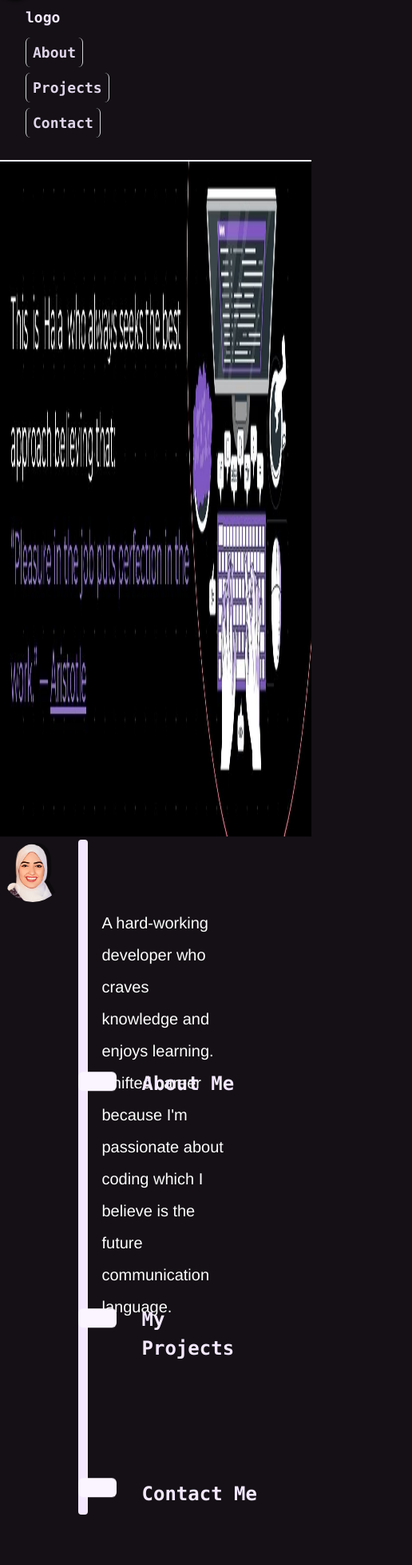
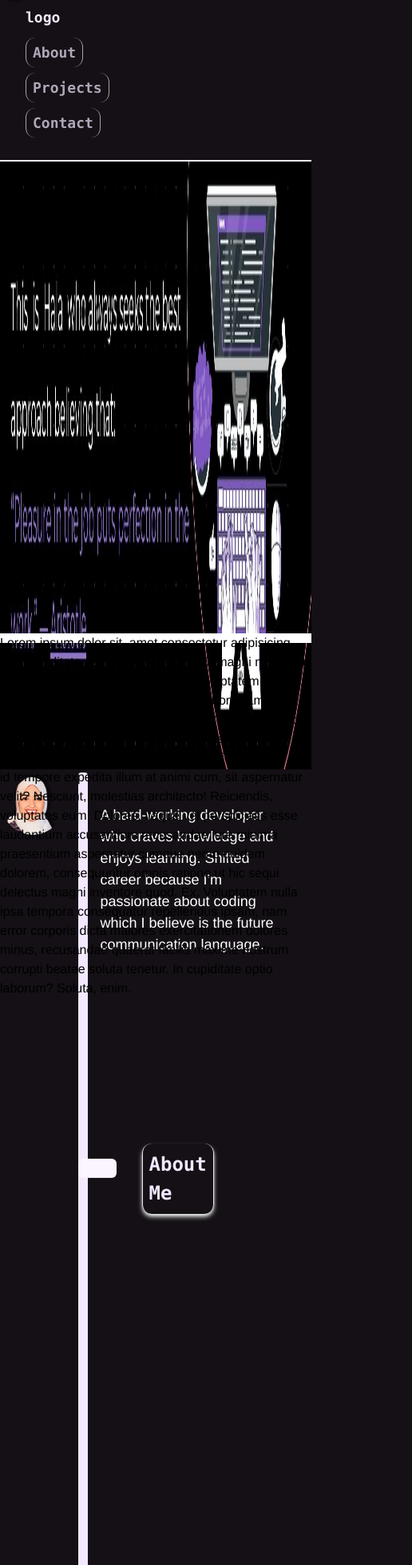
Before and after one commit to C8-HalaAbuShalbak/Portfolio, a React (Vite) app: page / in a window 390 px wide. Shown: the part 40-1997 px from the top of the page at 80% size, 516 px wide, since content can reach past the window. Before the commit the page ends 1934 px from the top, so only its background shows below. Built offline with nearby package versions, Linux system fonts and the light colour scheme.

Commit message:
layout v04

```diff
--- a/src/App.jsx
+++ b/src/App.jsx
@@ -116,7 +116,6 @@ function App() {
           <span id="s11"></span>
           <span id="s7"></span>
         </div> */}
-
         <div className="cursor-style delay-[500]" ref={cursor}>
           <div className="inner-cursor-style " ref={innerCursor}>
             {" "}
@@ -126,49 +125,58 @@ function App() {
           <div className="w-full block justify-between flex-grow sm:flex sm:items-center sm:w-auto  cursor-none   ">
             <div className="block mt-4 sm:inline-block sm:mt-0">logo</div>
             <div className="block mt-4 sm:inline-block sm:mt-0  hover:text-purple-50  animate-pulse  hover:animate-none w-[10%] text-center">
-              <a className="border-x rounded-md p-2" href="#about">
+              <a
+                className="border-x rounded-xl p-2 "
+                href="#about"
+                onClick={hadleShowAbout}
+              >
                 About
               </a>
             </div>{" "}
             <div className="block mt-4 sm:inline-block sm:mt-0  hover:text-purple-50 animate-pulse  hover:animate-none  w-[10%] text-center">
-              <a className="border-x p-2 rounded-md" href="#projects">
+              <a className="border-x p-2 rounded-xl" href="#projects">
                 Projects
               </a>
             </div>{" "}
             <div className="block mt-4 sm:inline-block sm:mt-0  hover:text-purple-50 animate-pulse  hover:animate-none  w-[10%] text-center">
-              <a className="border-x p-2 rounded-md" href="#about">
+              <a className="border-x p-2 rounded-xl" href="#about">
                 Contact
               </a>
             </div>
           </div>
         </nav>
-        <div className="w-full h-screen">
-          <img className="h-full w-full" src=".\1.jpg" />
+        <div>
+          <img className="h-[90vh] w-full" src=".\1.jpg" />
         </div>
-
-        <aside className="w-3 min-h-screen bg-purple-100 ml-[25vw] mt-1 rounded relative ">
+        <aside className="w-3 h-[500vh] bg-purple-100 ml-[25vw] mt-1 rounded relative ">
           <div className=" absolute p-0 top-0 right-[30px] rounded-full w-[20vw] h-[10vh] ">
             <img
               src=".\136089755 (1) (1).png"
               className="bg-transparent rounded-full "
             />
           </div>
-          <div className="absolute p-0 top-[10%] left-[30px] rounded-full w-[40vw] h-4/5  leading-loose text-xl text-white">
-            A hard-working developer who craves knowledge and enjoys learning.
-            Shifted career because I'm passionate about coding which I believe
-            is the future communication language.
+          <div className=" absolute p-0 top-10 left-7 rounded-full w-screen">
+            <p className="  w-3/5 leading-normal text-lg lg:text-2xl md:leading-loose md:w-2/5 md:h-full text-white ">
+              {" "}
+              A hard-working developer who craves knowledge and enjoys learning.
+              Shifted career because I'm passionate about coding which I believe
+              is the future communication language.
+            </p>
           </div>
 
-          <div className="rounded-md w-[3rem] h-[1.5rem] absolute top-[35%] left-21 border-red-600 text-purple-100 font-extrabold text-[2rem] bg-purple-50 animate-bounce"></div>
+          <div className="rounded-md w-[3rem] h-[1.5rem] absolute top-[11.5%] left-21 border-red-600 text-purple-100 font-extrabold text-[2rem] bg-purple-50 animate-bounce"></div>
           <ul
-            className=" flex flex-col rounded absolute font-mono text-left left-20 top-[34%]  text-purple-100 font-extrabold text-[1.5rem]  w-[60vw]"
+            className=" flex flex-col rounded absolute font-mono text-left left-20 top-[11%]  text-purple-100 font-extrabold text-[1.5rem] md:w-[35vw] "
             id="about"
             onClick={hadleShowAbout}
           >
-            About Me{" "}
+            <span className="border-x w-fit rounded-xl p-2 shadow-md shadow-white mb-3">
+              About Me{" "}
+            </span>
+
             {showAbout && (
               <>
-                {" "}
+                {" "}<div className="w-screen md:w-screen">
                 <TypeAnimation
                   sequence={[
                     "I am a Front-End Developer",
@@ -182,9 +190,10 @@ function App() {
                   speed={45}
                   deletionSpeed={70}
                   cursor={false}
-                  className="text-xl text-green-400 font-semibold bg-black-950/50	mt-2 w-[100%] rounded-md"
+                  className="text-xl block text-green-400 font-semibold bg-black-950/50	mt-2 w-5/6 rounded-md h-[3rem]"
                   repeat={Infinity}
                 />
+
                 <TypeAnimation
                   sequence={[
                     "My name is Hala-حلا-,I Saw this world for the first time on 27th of July 1997,and loved it!I always dream big ,and work hard to get what I want.. You can see that I love programming! Check my portfolio if you are not sure yet!",
@@ -192,80 +201,26 @@ function App() {
                   wrapper="div"
                   speed={45}
                   deletionSpeed={70}
-                  className="text-xl text-amber-200 font-semibold bg-black-950/50	mt-2 w-[100%] rounded-md"
+                  className="text-xl text-amber-200 font-semibold bg-black-950/50	mt-2 w-3/5  lg:w-2/5 rounded-md"
                   repeat={0}
-                />
+                /></div>
               </>
             )}
           </ul>
-          <div className="rounded-md w-[3rem] h-[1.5rem] absolute top-[70%] left-21 border-red-600 text-purple-100 font-extrabold text-[2rem] bg-purple-50 animate-bounce"></div>
+          <div className="rounded-md w-[3rem] h-[1.5rem] absolute top-[30%] md:top-[21%] left-21 border-red-600 text-purple-100 font-extrabold text-[2rem] bg-purple-50 animate-bounce"></div>
 
           <ul
-            className="rounded absolute font-mono text-left left-20 top-[69%] text-purple-100 font-extrabold text-[1.5rem]   w-[40vw]"
+            className="rounded absolute font-mono text-left left-20 top-[30%] md:top-[21%] text-purple-100 font-extrabold text-[1.5rem]  w-[40vw]"
             id="projects"
           >
-            <span onClick={hadleShowProjects}>My Projects</span>{" "}
-            {showp1 && (
-              <a
-                href=""
-                class="transition-opacity ease-in duration-700 opacity-70 hover:opacity-100 group  relative bottom-0 block h-full  text-black"
-              >
-                <span class="  absolute inset-0 border-2 border-dashed border-amber-150"></span>
-
-                <div class="  relative flex  transform items-end border-2 border-black bg-white transition-transform group-hover:-translate-x-2 group-hover:-translate-y-2">
-                  <div class="p-4 !pt-0 transition-opacity group-hover:absolute group-hover:opacity-0 sm:p-6 lg:p-8">
-                    <svg
-                      xmlns="http://www.w3.org/2000/svg"
-                      class=" h-50 w-50 sm:h-12 sm:w-12"
-                      fill="none"
-                      viewBox="0 0 24 24"
-
-                      stroke="indigo"
-                    >
-                      <path
-                        stroke-linecap="round"
-                        stroke-linejoin="round"
-                        stroke-width="2"
-                        d="M3.055 11H5a2 2 0 012 2v1a2 2 0 002 2 2 2 0 012 2v2.945M8 3.935V5.5A2.5 2.5 0 0010.5 8h.5a2 2 0 012 2 2 2 0 104 0 2 2 0 012-2h1.064M15 20.488V18a2 2 0 012-2h3.064M21 12a9 9 0 11-18 0 9 9 0 0118 0z"
-                      />
-                    </svg>
-
-                    <h2 class="mt-4 text-xl font-medium sm:text-2xl">
-                      Your Task Manager
-                    </h2>
-                  </div>
-
-                  <div class="absolute flex flex-col gap-1 p-4 opacity-0 transition-opacity group-hover:relative group-hover:opacity-100 sm:p-6 lg:p-8 w-[60vw] min-h-fit">
-                    <h3 class="mt-4 text-xl font-medium sm:text-2xl">
-                    Your Task Manager
-                    </h3>
-<span><strong>Description</strong></span><br/>
-                    <p class="mt-4 text-sm sm:text-sm">
-                      Lorem ipsum dolor sit amet consectetur adipisicing elit.
-                      Cupiditate, praesentium voluptatem omnis atque culpa
-                      repellendus.
-                    </p>
-                    <span><strong>Deployment Link</strong></span><br/>
-                    <a href="Lorem ipsum dolor sit amet consectetur adipisicing elit." class=" block mt-4 text-sm sm:text-base">
-
-                      Your Task Manager
-
-                    </a>
-                    <span><strong>Demo Video</strong></span><br/>
-                    <iframe src="https://www.youtube.com/embed/lkIFF4maKMU?si=HDTG425mr_eh2oBl" allow="accelerometer; autoplay; clipboard-write; encrypted-media; gyroscope; picture-in-picture; web-share "allowfullscreen="ture"  sandbox="true" class="mt-4 text-sm sm:text-base"/>
-
-                    <p>
-                      <strong>Technologies</strong>
-
-                    </p>
-
-
-                  </div>
-                </div>
-              </a>
-            )}
+            <span
+              onClick={hadleShowProjects}
+              className=" block border-x w-fit rounded-xl p-2 shadow-md shadow-white mb-7"
+            >
+              My Projects
+            </span>{" "}
             {showProjects && (
-              <ul className=" flex gap-2 flex-col list-none text-xl text-yellow-200 cursor-none ">
+              <ul className=" grid grid-rows-4 list-none text-xl text-yellow-200 cursor-none ">
                 {/* <li className="grid grid-cols-2 w-[50vw] hover:text-yellow-300 cursor-none bg-transparent">
                   <a href="#p1" onClick={handleShowp1}>
                     Test Your Memory
@@ -288,6 +243,7 @@ function App() {
             )}
           </ul>
 
+
           <div className="rounded-md w-[3rem] h-[1.5rem] absolute bottom-[2%] left-21 text-purple-100 font-extrabold text-[2rem] bg-purple-50 animate-bounce "></div>
           <ul
             className="rounded absolute font-mono text-left bottom-[1%]  left-20 text-purple-100 font-extrabold text-[1.5rem]   w-[40vw] cursor-none"
@@ -297,13 +253,37 @@ function App() {
               setThank(false);
             }}
           >
-            <a href="#contactMe"> Contact Me </a>
+            <a
+              href="#contactMe"
+              className=" block border-x w-fit rounded-xl p-2 shadow-md shadow-white mt-2"
+            >
+              Contact Me
+            </a>
           </ul>
         </aside>
+
+          <footer className="bg-white fixed bottom-0 z-40 h-3">
+            Lorem ipsum dolor sit, amet consectetur adipisicing elit. Cupiditate
+            aspernatur perspiciatis magni molestiae sint quisquam fuga, unde
+            dolores. Voluptatem facilis fugiat, impedit tempore accusamus
+            laboriosam cumque distinctio dolorem dolor fuga? Cum dolor hic autem
+            quisquam eveniet nostrum beatae inventore. Eum temporibus a porro
+            laboriosam ratione dolore quo id tempore expedita illum at animi
+            cum, sit aspernatur velit? Nesciunt, molestias architecto!
+            Reiciendis, voluptates eum! Dolores, itaque vel perspiciatis esse
+            laudantium accusantium recusandae iure minima praesentium aspernatur
+            cumque nemo quidem dolorem, consequuntur omnis ratione ut hic sequi
+            delectus magni inventore quod. Ex. Voluptatem nulla ipsa tempora
+            consequatur repellendus ipsam, nam error corporis dicta maiores
+            exercitationem dolores minus, recusandae quaerat facilis maxime
+            nostrum corrupti beatae soluta tenetur. In cupiditate optio laborum?
+            Soluta, enim.
+          </footer>
+
         {showContact && (
           <div
             id="contactMe"
-            className="flex min-h-screen rounded-lg m-auto  items-center w-[50vw] justify-self-center justify-center bg-none text-white shadow-lg shadow-white cursor-none"
+            className="flex h-screen rounded-lg m-auto  items-center w-[80vw] justify-self-center justify-center bg-none text-white shadow-lg shadow-white cursor-none"
           >
             <div className="mx-auto w-full max-w-lg">
               <p className="mt-1 mb-3 text-lg">
@@ -398,6 +378,7 @@ function App() {
           </div>
         )}
       </div>
+
       <div className="bubbles ">
         <span id="s1"></span>
         <span id="s3"></span>
@@ -441,3 +422,77 @@ function App() {
 }
 
 export default App;
+/*  <div id="projects" className="grid grid-cols-3 px-1">
+             {showp1 && (
+          <a
+            href=""
+            className="transition-opacity ease-in duration-700 opacity-70 hover:opacity-100 group  relative bottom-0 block max-h-fit  text-black"
+          >
+            <span className="absolute inset-0 border-2 border-dashed border-amber"></span>
+
+            <div className=" relative flex  transform items-end border-2 border-black bg-white transition-transform group-hover:-translate-x-2 group-hover:-translate-y-2">
+              <div className="p-4 !pt-0 transition-opacity group-hover:absolute group-hover:opacity-0 sm:p-6 lg:p-8">
+                <svg
+                  xmlns="http://www.w3.org/2000/svg"
+                  className=" h-50 w-50 sm:h-12 sm:w-12"
+                  fill="none"
+                  viewBox="0 0 24 24"
+                  stroke="indigo"
+                >
+                  <path
+                    stroke-linecap="round"
+                    stroke-linejoin="round"
+                    stroke-width="2"
+                    d="M3.055 11H5a2 2 0 012 2v1a2 2 0 002 2 2 2 0 012 2v2.945M8 3.935V5.5A2.5 2.5 0 0010.5 8h.5a2 2 0 012 2 2 2 0 104 0 2 2 0 012-2h1.064M15 20.488V18a2 2 0 012-2h3.064M21 12a9 9 0 11-18 0 9 9 0 0118 0z"
+                  />
+                </svg>
+
+                <h2 className="mt-4 text-xl font-medium sm:text-2xl">
+                  Your Task Manager
+                </h2>
+              </div>
+
+              <div className="absolute flex flex-col gap-1 p-4 opacity-0 transition-opacity group-hover:relative group-hover:opacity-100 sm:p-6 lg:p-8 w-[60vw] min-h-fit">
+                <h3 className="mt-4 text-xl font-medium sm:text-2xl">
+                  Your Task Manager
+                </h3>
+                <span>
+                  <strong>Description</strong>
+                </span>
+                <br />
+                <p className="mt-4 text-sm sm:text-sm">
+                  Lorem ipsum dolor sit amet consectetur adipisicing elit.
+                  Cupiditate, praesentium voluptatem omnis atque culpa
+                  repellendus.
+                </p>
+                <span>
+                  <strong>Deployment Link</strong>
+                </span>
+                <br />
+                <a
+                  href="Lorem ipsum dolor sit amet consectetur adipisicing elit."
+                  className=" block mt-4 text-sm sm:text-base"
+                >
+                  Your Task Manager
+                </a>
+                <span>
+                  <strong>Demo Video</strong>
+                </span>
+                <br />
+                <iframe
+                  src="https://www.youtube.com/embed/lkIFF4maKMU?si=HDTG425mr_eh2oBl"
+                  allow="accelerometer; autoplay; clipboard-write; encrypted-media; gyroscope; picture-in-picture; web-share "
+                  allowfullscreen="ture"
+                  sandbox="true"
+                  className="mt-4 text-sm sm:text-base"
+                />
+
+                <p>
+                  <strong>Technologies</strong>
+                </p>
+              </div>
+            </div>
+          </a>
+        )}
+          <div id="p2"></div>{" "}
+       </div>{" "} */
```
